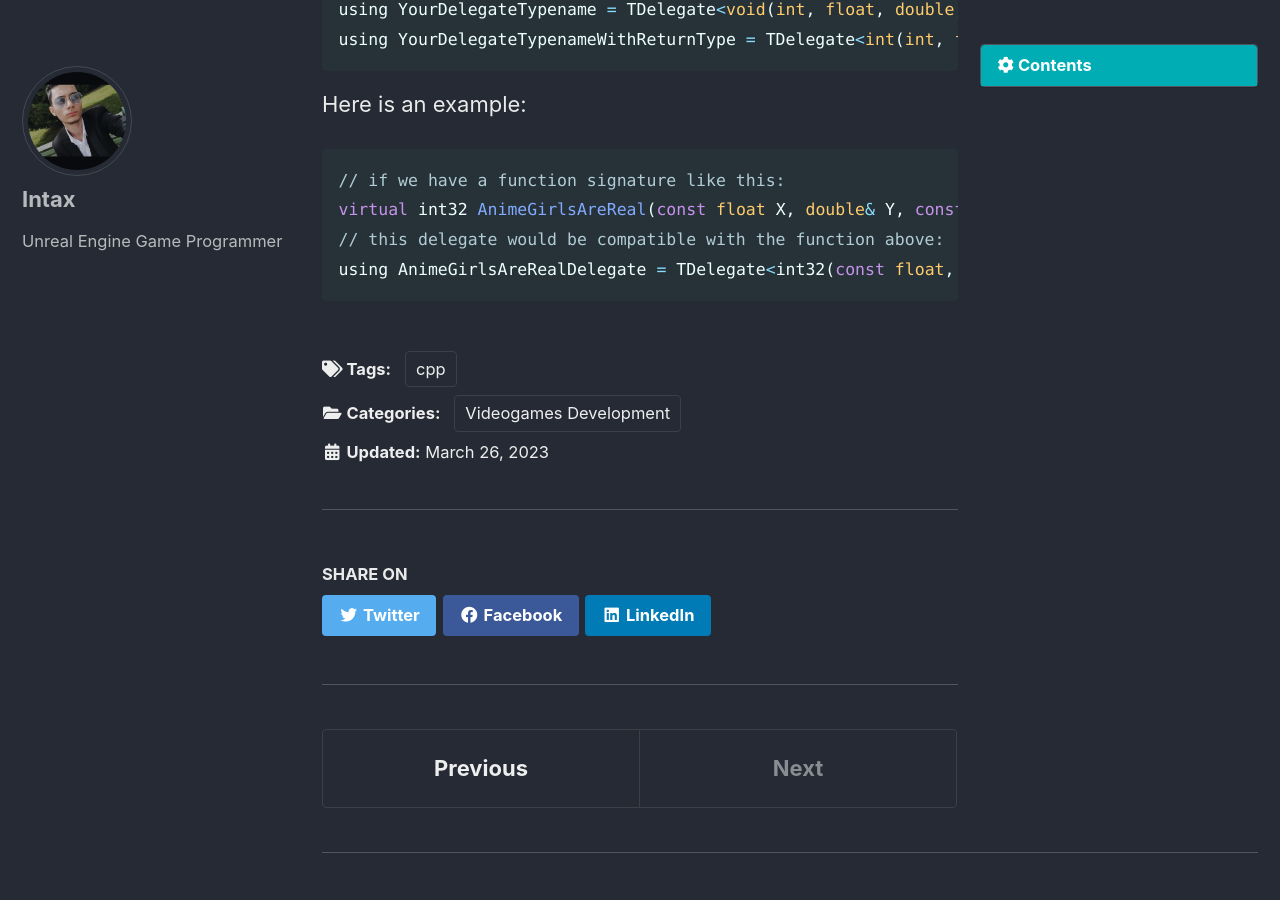
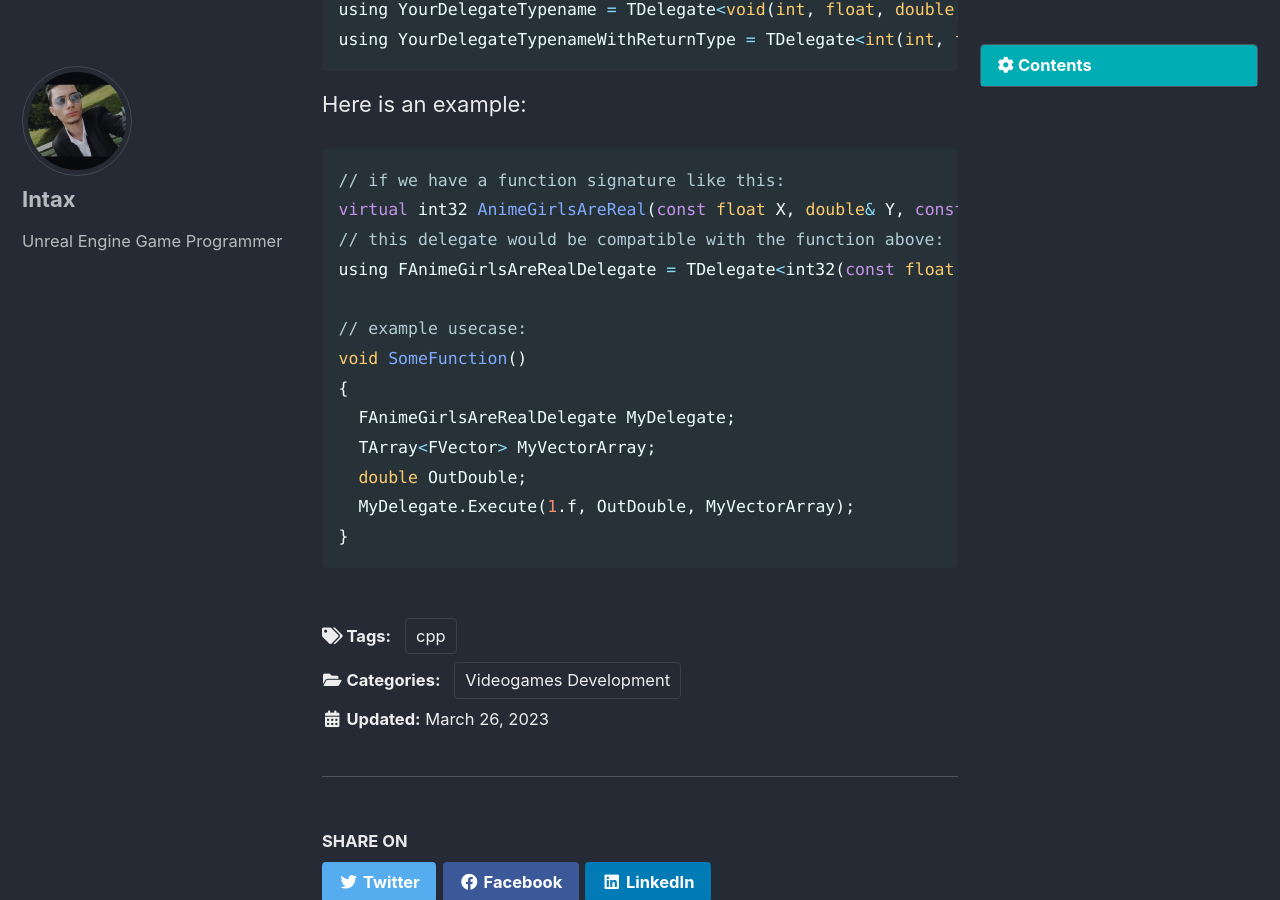
Before and after one commit to intaxwashere/intaxwashere.github.io, a Jekyll site: the page built from _posts/2023-3-26-declare-delegate-any-param-trick.md, in a window 1280 px wide and 900 px high, scrolled down 1694 px. Built offline with Jekyll 4.4.1, drawn with Linux system fonts in a browser that asks for light colours; cached includes are drawn as plain includes.

Commit message:
Update 2023-3-26-declare-delegate-any-param-trick.md

````diff
--- a/_posts/2023-3-26-declare-delegate-any-param-trick.md
+++ b/_posts/2023-3-26-declare-delegate-any-param-trick.md
@@ -59,5 +59,14 @@ Here is an example:
 // if we have a function signature like this:
 virtual int32 AnimeGirlsAreReal(const float X, double& Y, const TArray<FVector>& Z);
 // this delegate would be compatible with the function above:
-using AnimeGirlsAreRealDelegate = TDelegate<int32(const float, double&, const TArray<FVector>&)>
+using FAnimeGirlsAreRealDelegate = TDelegate<int32(const float, double&, const TArray<FVector>&)>
+
+// example usecase:
+void SomeFunction()
+{
+  FAnimeGirlsAreRealDelegate MyDelegate;
+  TArray<FVector> MyVectorArray;
+  double OutDouble;
+  MyDelegate.Execute(1.f, OutDouble, MyVectorArray);
+}
 ```
````
